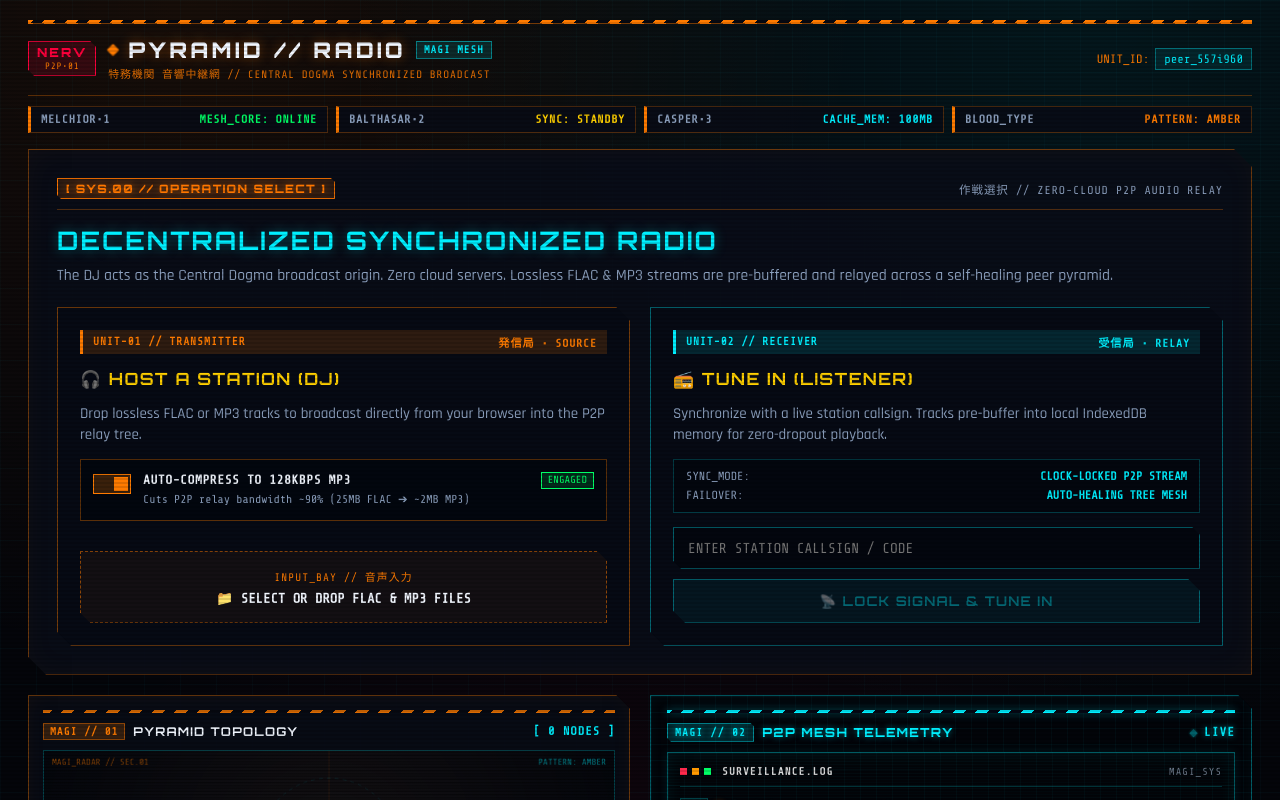
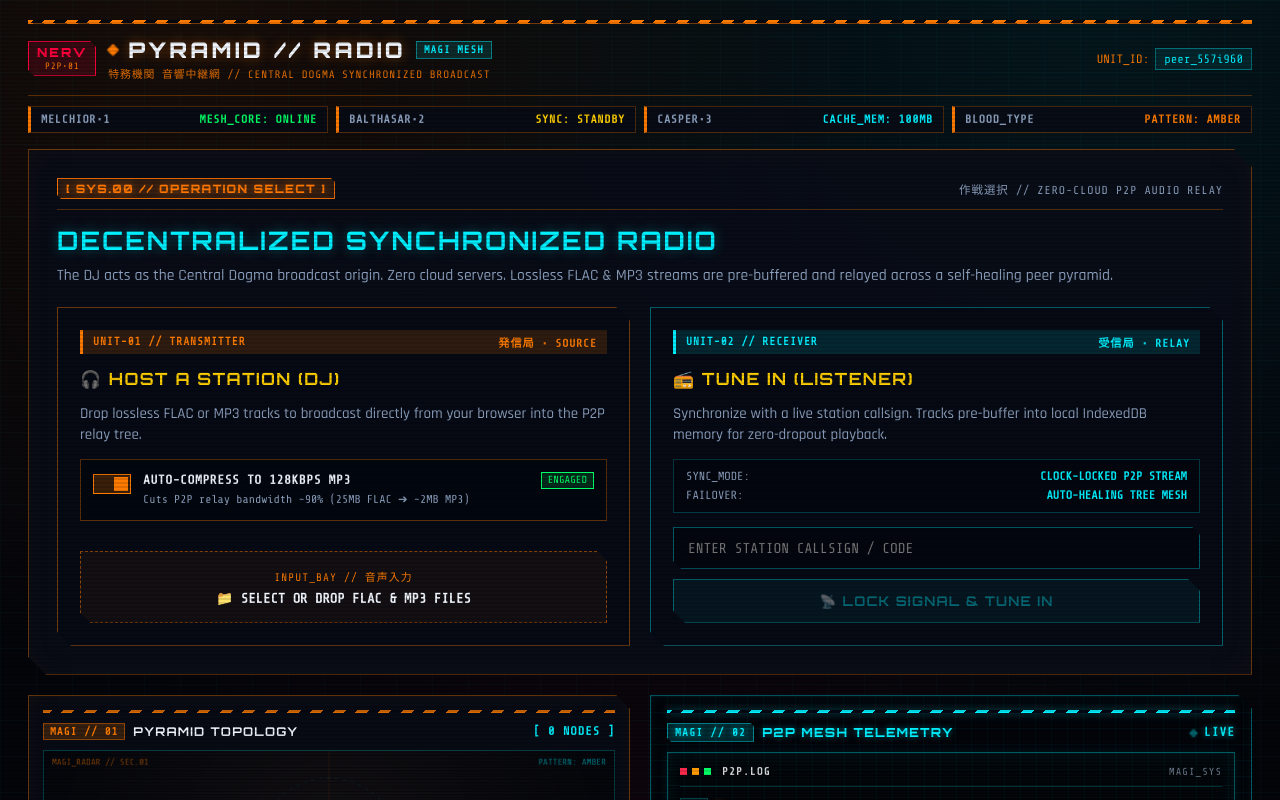
Before and after one commit to ICtallgeeseXC/braindance-dj-radio-spa, a Svelte app: page / in a window 1280 px wide. Shown: the top 800 px of the page. Built offline with nearby package versions, Linux system fonts and the light colour scheme.

Commit message:
Rename telemetry log header from SURVEILLANCE.LOG to P2P.LOG

```diff
--- a/src/App.svelte
+++ b/src/App.svelte
@@ -1281,7 +1281,7 @@
               <span class="log-dot red"></span>
               <span class="log-dot amber"></span>
               <span class="log-dot green"></span>
-              <span class="log-term-title">SURVEILLANCE.LOG</span>
+              <span class="log-term-title">P2P.LOG</span>
             </div>
             <span class="log-term-sys">MAGI_SYS</span>
           </div>
```
